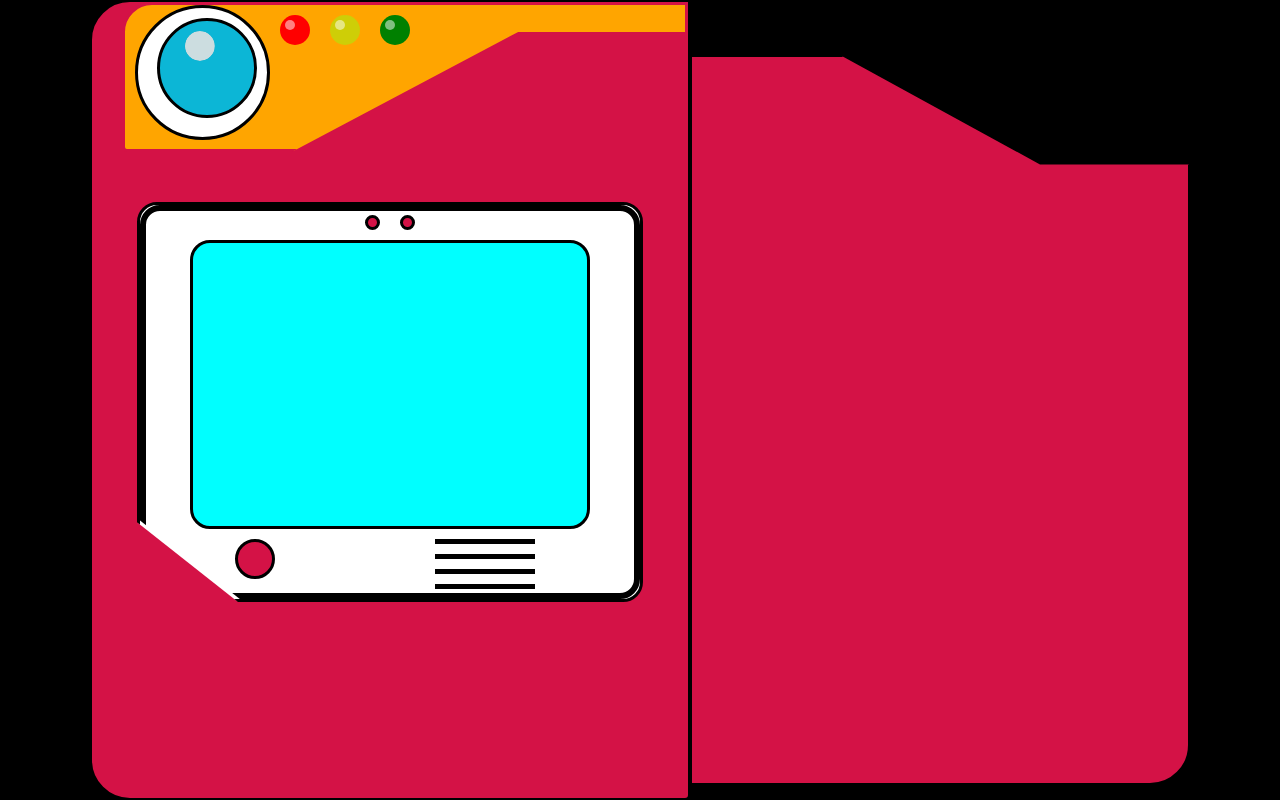
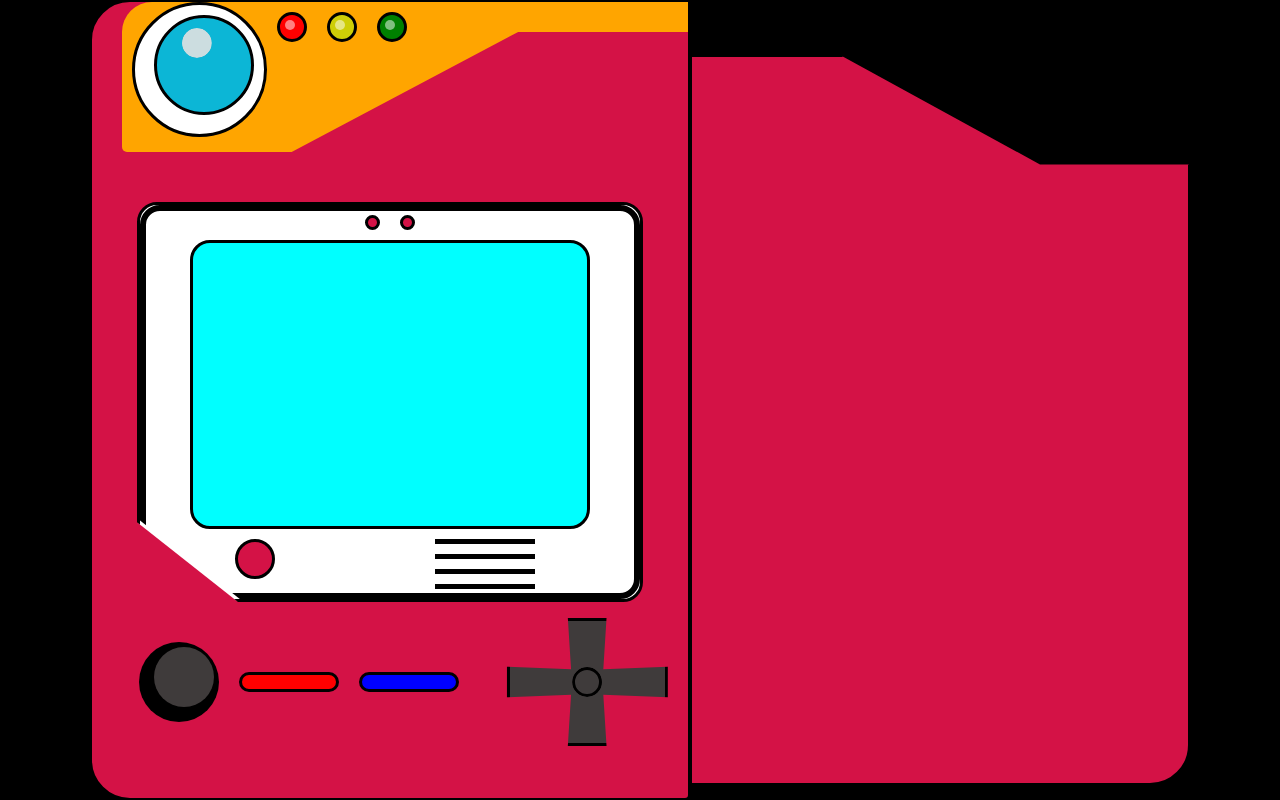
Before and after one commit to francesco-paolo-donofrio/vue-pokedex, a Vue app: page / in a window 1280 px wide. Built offline with nearby package versions, Linux system fonts and the light colour scheme.

Commit message:
Studying how to give border to clip-path shapes

```diff
--- a/src/components/PokedexComponent.vue
+++ b/src/components/PokedexComponent.vue
@@ -49,11 +49,19 @@
             </div>
             <div class="f-d-bottom-main-container">
                 <div class="f-d-65-container">
-                    <div class="f-d-40-height"></div>
+                    <div class="f-d-40-height">
+                        <div class="f-d-circle-black">
+                            <div class="f-d-circle-black-absolute"></div>
+                        </div>
+                        <div class="f-d-orizzontal-bars red"></div>
+                        <div class="f-d-orizzontal-bars blue"></div>
+                    </div>
                     <div class="f-d-60-height"></div>
                 </div>
                 <div class="f-d-35-container">
-                    <div class="f-d-cross-polygon"></div>
+                    <div class="f-d-cross-polygon">
+                        <div class="f-d-cross-circle"></div>
+                    </div>
                 </div>
             </div>
         </div>
@@ -117,7 +125,6 @@ export default {
     clip-path: polygon(0 0, 0 100%, 30% 100%, 70% 20%, 100% 20%, 100% 0);
     // formula per smorzare i bordi del clip path polygon da vedere bene
     // clip-path: inset(30% 100%, 70% 20% round 50%)
-    border: 3px solid #D41246;
     display: flex;
     align-items: start;
 }
@@ -160,6 +167,7 @@ export default {
     height: 30px;
     width: 30px;
     border-radius: 50%;
+    border: 3px solid black;
     background-color: rgb(12, 182, 214);
     margin: 10px;
 }
@@ -184,6 +192,10 @@ export default {
 
 .green {
     background-color: green;
+}
+
+.blue {
+    background-color: blue;
 }
 
 .f-d-flex-right {
@@ -280,6 +292,7 @@ export default {
     justify-content: center;
     align-items: center;
     height: 160px;
+    padding-left: 20px;
 }
 
 .f-d-65-container {
@@ -289,4 +302,72 @@ export default {
     align-items: center;
     flex-direction: column;
 }
+
+.f-d-35-container {
+    width: 35%;
+    height: 100%;
+    display: flex;
+    justify-content: center;
+    align-items: center;
+}
+
+.f-d-40-height {
+    height: 40%;
+    width: 100%;
+    display: flex;
+    justify-content: center;
+    align-items: center;
+    gap: 20px;
+}
+
+.f-d-60-height {
+    height: 60%;
+    width: 100%;
+}
+
+.f-d-circle-black {
+    width: 80px;
+    height: 80px;
+    border-radius: 50%;
+    background-color: black;
+    position: relative;
+}
+
+.f-d-circle-black-absolute {
+    position: absolute;
+    width: 60px;
+    height: 60px;
+    border-radius: 50%;
+    background-color: rgb(63, 59, 59);
+    top: 5px;
+    left: 15px;
+}
+
+.f-d-orizzontal-bars {
+    width: 100px;
+    height: 20px;
+    border: 3px solid black;
+    border-radius: 10px;
+}
+
+.f-d-cross-polygon {
+    width: 80%;
+    height: 80%;
+    background-color: rgb(63, 59, 59);
+    border: 3px solid black;
+    clip-path: polygon(38% 0, 40% 40%, 0% 38%, 0% 62%, 40% 60%, 38% 100%, 62% 100%, 60% 60%, 100% 62%, 100% 38%, 60% 40%, 62% 0%, 38% 0%);
+    display: flex;
+    justify-content: center;
+    align-items: center;
+    filter: drop-shadow(40px 40px 40px rgb(0, 0, 0));
+}
+
+.f-d-cross-circle {
+    width: 30px;
+    height: 30px;
+    border-radius: 50%;
+    background-color: rgb(63, 59, 59);
+    border: 3px solid black;
+    clip-path: circle(50% at 50% 50%);
+}
 </style>
```
